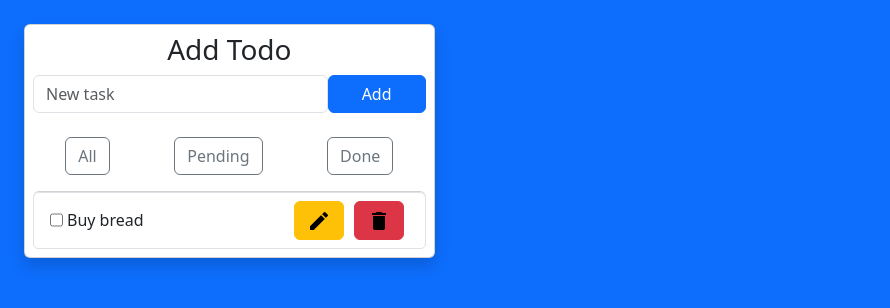
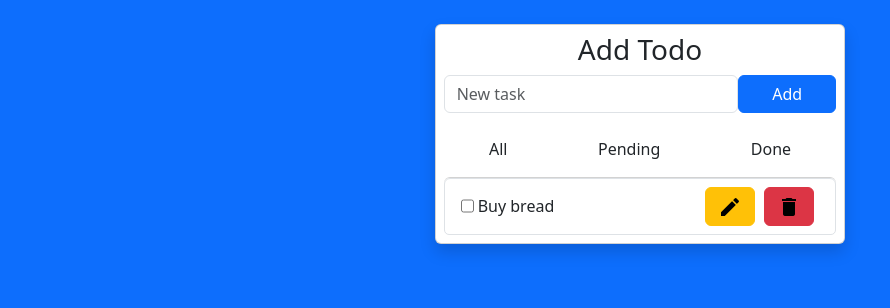
Before and after one commit to GBalatti9/Todo-app, a React (Vite) app: page / in a window 1280 px wide. Shown: the top 308 px of the page, without its empty margins (0-890 px from the left). Built offline with nearby package versions, Linux system fonts and the light colour scheme.

Commit message:
Reorganize the menu button into a component with its own logic that is in another separate file called useFilter

```diff
--- a/src/Container.jsx
+++ b/src/Container.jsx
@@ -13,7 +13,7 @@ export const Container = () => {
             >
 
 
-                <div className='card col-12 col-sm-6 col-md-4 shadow p-2 d-flex flex-column'>
+                <div className='card col-12 col-sm-6 col-md-4 shadow p-2 m-auto'>
                     <h3 className='text-center'>Add Todo</h3>
                     <AddTodoForm
                         onNewTodo = { handleNewTodo }
--- a/src/components/Menu.jsx
+++ b/src/components/Menu.jsx
@@ -3,9 +3,9 @@ import React from 'react'
 export const Menu = ({ setFilter, showPendings, showDone }) => {
     return (
         <ul className="d-flex list-unstyled justify-content-around">
-            <li> <button className="btn btn-outline-secondary" onClick={ () => setFilter('all') }> All </button> </li>
-            <li> <button className="btn btn-outline-secondary" onClick={ showPendings }> Pending </button></li>
-            <li> <button className="btn btn-outline-secondary" onClick={ showDone }> Done </button></li>
+            <li onClick={ () => setFilter('all') } className='cursor-pointer'>  All </li>
+            <li onClick={ showPendings } className='cursor-pointer'>  Pending</li>
+            <li onClick={ showDone } className='cursor-pointer'>  Done</li>
         </ul>
     )
 }
```
